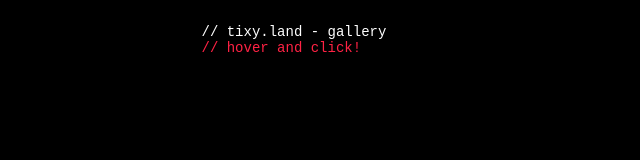
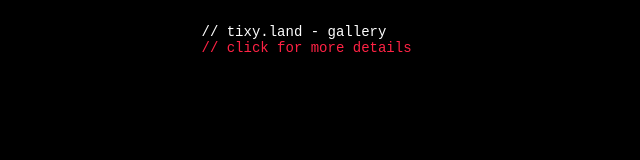
Before and after one commit to aemkei/tixy, a website with bundled scripts: page src/gallery/index.html in a window 1280 px wide. Shown: the full height of the page, 0-640 px from the left. Built offline with nearby package versions, Linux system fonts and the light colour scheme.

Commit message:
update hint in gallery

```diff
--- a/src/gallery/index.html
+++ b/src/gallery/index.html
@@ -19,7 +19,7 @@
   <div id="output">
     <div id="title">
       <h1><a href="/">// tixy.land - gallery</a></h1>
-      <h2>// hover and click!</h2>
+      <h2>// click for more details</h2>
     </div>
   </div>
 
```
